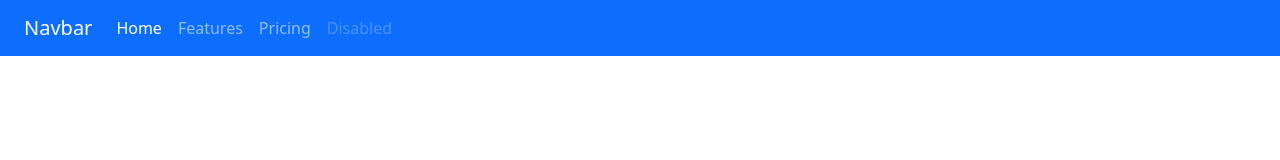
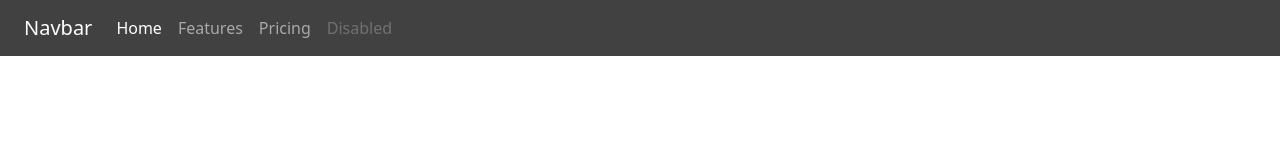
Before and after one commit to HandsomeWeeb5/ngePad, a website: page index.html in a window 1280 px wide. Drawn offline with nearby package versions, Linux system fonts and the light colour scheme.

Commit message:
Checkpoint 2: Perubahan warna Navbar

```diff
--- a/assets/styles/scss/main.scss
+++ b/assets/styles/scss/main.scss
@@ -1,5 +1,5 @@
-// * Import bootstrap
-@use 'node_modules/bootstrap/scss/variables';
-
 //* Custom Variables
 $primary: #414141;
+
+// * Import bootstrap
+@import "../../../node_modules/bootstrap/scss/bootstrap";
--- a/index.html
+++ b/index.html
@@ -7,6 +7,7 @@
     <title>ngePad - Landing Page</title>
     <link href="https://cdn.jsdelivr.net/npm/bootstrap@5.0.2/dist/css/bootstrap.min.css" rel="stylesheet" integrity="sha384-EVSTQN3/azprG1Anm3QDgpJLIm9Nao0Yz1ztcQTwFspd3yD65VohhpuuCOmLASjC" crossorigin="anonymous">
     <link rel="stylesheet" href="https://cdn.jsdelivr.net/npm/bootstrap-icons@1.5.0/font/bootstrap-icons.css">
+    <link rel="stylesheet" href="assets/styles/css/main.min.css">
 </head>
 <body>
     <header>
--- a/package.json
+++ b/package.json
@@ -11,5 +11,9 @@
     "url": "https://github.com/HandsomeWeeb5"
   },
   "author": "Farhan",
-  "license": "ISC"
+  "license": "ISC",
+  "dependencies": {
+    "bootstrap": "^5.1.0",
+    "jquery": "^3.6.0"
+  }
 }
```
Also changed, not shown: assets/styles/css/main.min.css, 3 other files.
